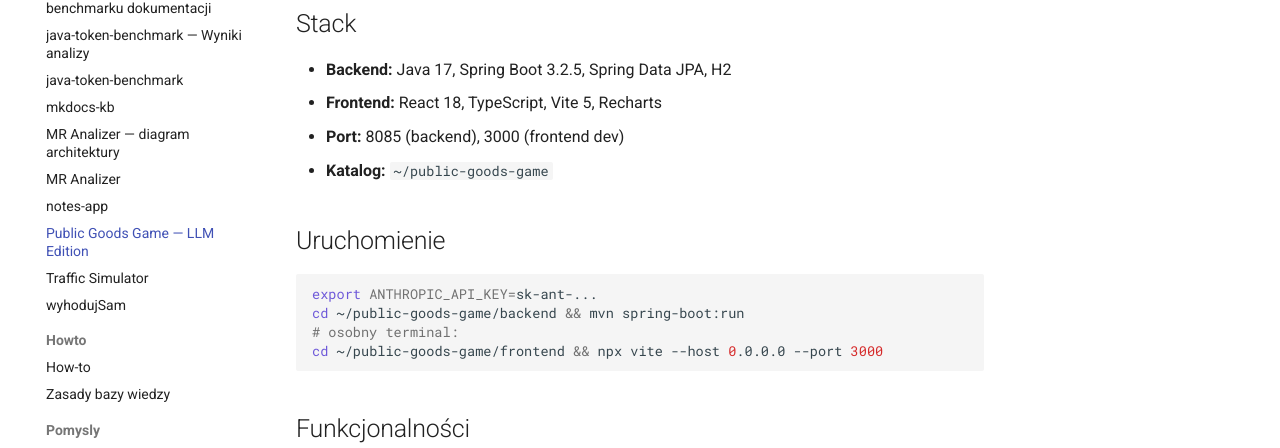
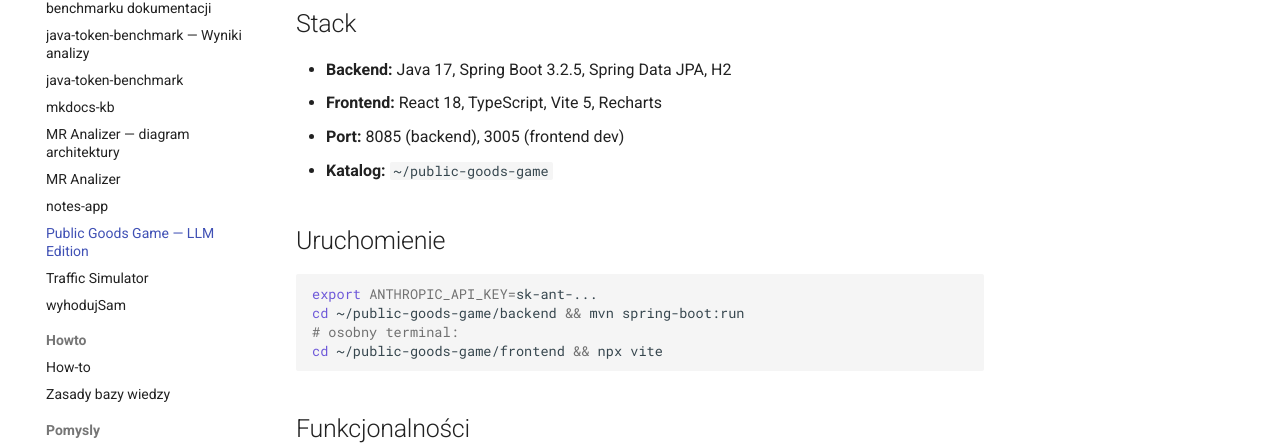
Before and after one commit to wyhodujsam/baza_wiedzy, an MkDocs documentation site: the page built from docs/apps/public-goods-game.md, in a window 1280 px wide and 1124 px high. Shown: the part 265-713 px from the top of the window. Built offline with MkDocs 1.6.1 and Material for MkDocs 9.7.7, drawn with Linux system fonts in a browser that asks for light colours.

Commit message:
auto: 2026-04-08 22:00

````diff
--- a/docs/apps/public-goods-game.md
+++ b/docs/apps/public-goods-game.md
@@ -6,7 +6,7 @@
 
 - **Backend:** Java 17, Spring Boot 3.2.5, Spring Data JPA, H2
 - **Frontend:** React 18, TypeScript, Vite 5, Recharts
-- **Port:** 8085 (backend), 3000 (frontend dev)
+- **Port:** 8085 (backend), 3005 (frontend dev)
 - **Katalog:** `~/public-goods-game`
 
 ## Uruchomienie
@@ -15,7 +15,7 @@
 export ANTHROPIC_API_KEY=sk-ant-...
 cd ~/public-goods-game/backend && mvn spring-boot:run
 # osobny terminal:
-cd ~/public-goods-game/frontend && npx vite --host 0.0.0.0 --port 3000
+cd ~/public-goods-game/frontend && npx vite
 ```
 
 ## Funkcjonalności
````
Also changed, not shown: docs/apps/index.md (+1 -1 lines).
